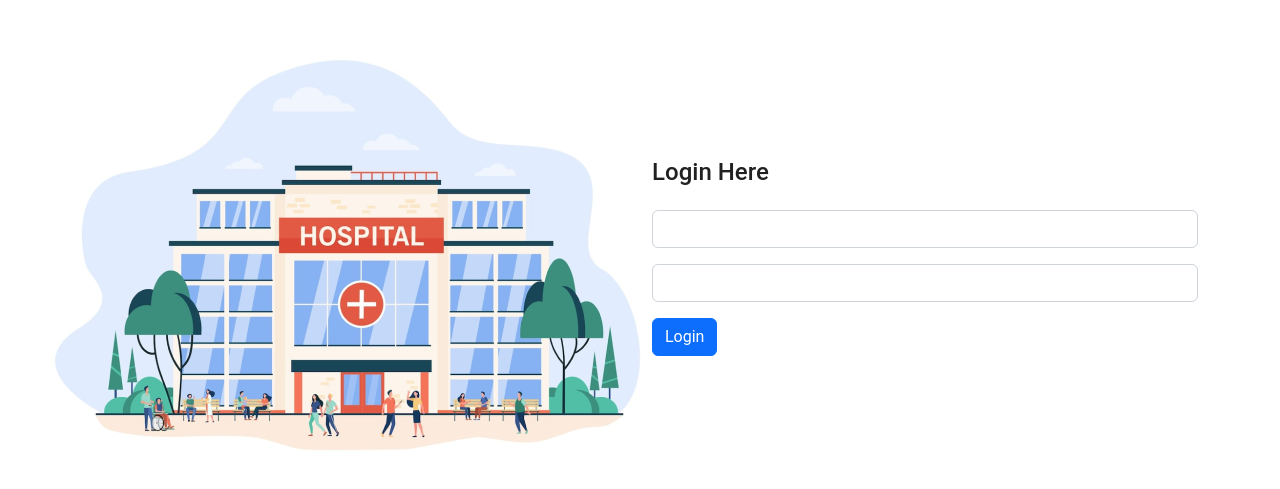
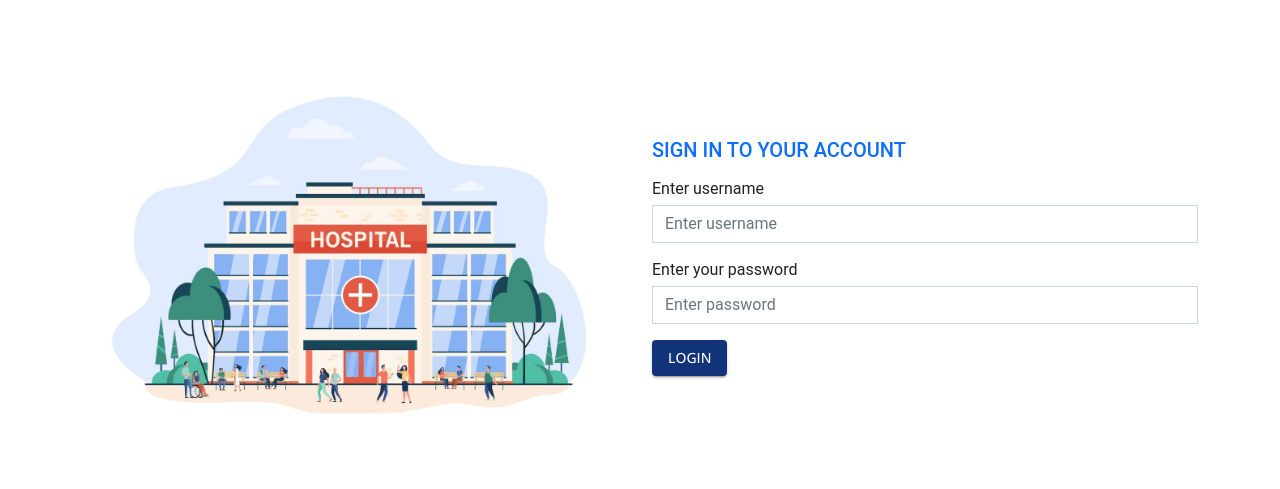
Before and after one commit to affan-habib/billing-frontend, a React (Create React App) app: page /login in a window 1280 px wide. Shown: the part 143-632 px from the top of the page. Built offline with nearby package versions, Linux system fonts and the light colour scheme; no server answers.

Commit message:
login page design done

```diff
--- a/src/App.css
+++ b/src/App.css
@@ -279,3 +279,6 @@ input[type="color"]:focus,
   box-shadow: 0 1px 1px rgba(0, 0, 0, 0.075) inset, 0 0 8px rgba(251, 251, 251, 0.6);
   outline: 0 none;
 }
+.form-control {
+  border-radius: 0 !important;
+}
--- a/src/pages/login/Login.js
+++ b/src/pages/login/Login.js
@@ -4,6 +4,7 @@ import bg from "../../assets/image.png";
 import { getSchema, validator } from "./Schema";
 import { useDispatch, useSelector } from "react-redux";
 import { callApi, selectApi } from "../../reducers/apiSlice";
+import { Button } from "@mui/material";
 
 export default function Login() {
   const dispatch = useDispatch();
@@ -12,7 +13,7 @@ export default function Login() {
     <div className="container">
       <div>
         <div className="row">
-          <div className="col-md-6">
+          <div className="col-md-6 col-6">
             <div
               className="d-flex justify-content-center align-items-center"
               style={{
@@ -20,18 +21,22 @@ export default function Login() {
               }}
             >
               <div>
-                <img src={bg} alt="hospital logo" />
+                <img
+                  src={bg}
+                  className="img-responsive border-0"
+                  alt="hospital logo"
+                />
               </div>
             </div>
           </div>
-          <div className="col-md-6">
+          <div className="col-md-6 col-6">
             <div
               style={{
                 height: "100vh",
               }}
               className="d-flex flex-column justify-content-center"
             >
-              <h4>Login Here</h4>
+              <h5 className="text-primary text-uppercase">Sign in to your account</h5>
               <Formik
                 initialValues={getSchema({})}
                 validationSchema={validator}
@@ -50,8 +55,10 @@ export default function Login() {
               >
                 {(props) => (
                   <form onSubmit={props.handleSubmit}>
+                    <label className="mt-2">Enter username </label>
                     <input
-                      className="form-control mt-3"
+                      placeholder="Enter username"
+                      className="form-control mt-1"
                       type="text"
                       onChange={props.handleChange}
                       onBlur={props.handleBlur}
@@ -59,12 +66,14 @@ export default function Login() {
                       name="username"
                     />
                     {props.errors.username && (
-                      <p className="mt-1 text-danger">
+                      <small className="mt-1 text-danger d-block">
                         {props.errors.username}
-                      </p>
+                      </small>
                     )}
+                    <label className="mt-3">Enter your password </label>
                     <input
-                      className="form-control mt-3"
+                      placeholder="Enter password"
+                      className="form-control mt-1"
                       type="text"
                       onChange={props.handleChange}
                       onBlur={props.handleBlur}
@@ -72,11 +81,13 @@ export default function Login() {
                       name="password"
                     />
                     {props.errors.password && (
-                      <p className="m-1 text-danger">{props.errors.password}</p>
+                      <small className="m-1 text-danger d-block">
+                        {props.errors.password}
+                      </small>
                     )}
-                    <button className="btn btn-primary mt-3" type="submit">
+                    <Button variant="contained" className="mt-3" type="submit">
                       Login
-                    </button>
+                    </Button>
                   </form>
                 )}
               </Formik>
```
